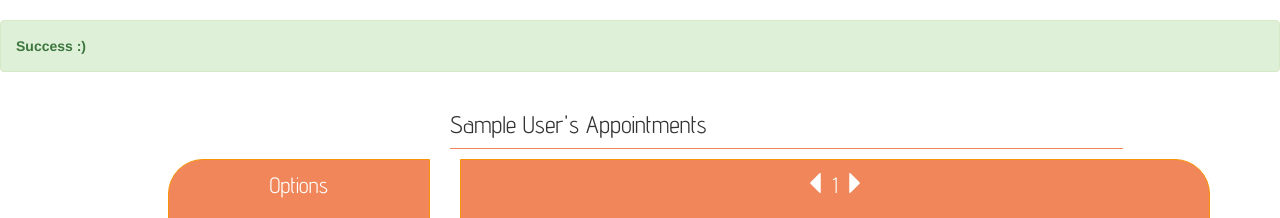
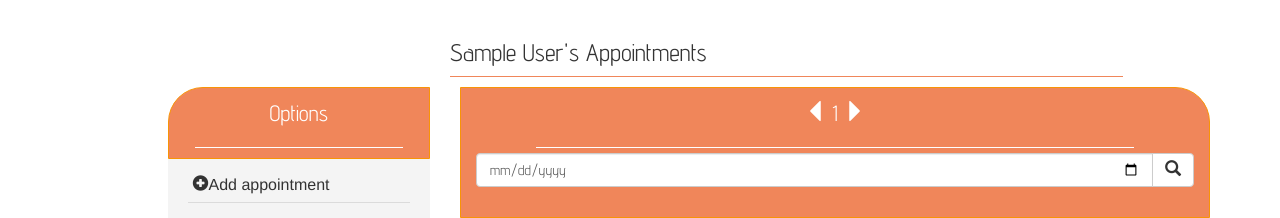
Before and after one commit to Nid173/CountMeIn_Final, a PHP site: page /appointments.php?date=1 in a window 1280 px wide. Shown: the part 62-280 px from the top of the page. Run offline with PHP 8.4, Linux system fonts and the light colour scheme; the visitor is signed in with stand-in values (Sample User, id 1); data that the repository does not hold is empty.

Commit message:
final commit

```diff
--- a/appointments.php
+++ b/appointments.php
@@ -120,9 +120,9 @@ if(isset($_GET['show'])){
  </div>
 </form>
 </header>
-<div class="alert alert-success">
+<!-- <div class="alert alert-success">
   <strong> Success :) </strong>
-</div>
+</div> -->
 <div class="container">
    <h1 class="col-sm-offset-4 title-line"><?php echo $_SESSION['name'] ?>'s Appointments</h1>
   <div class="row"><!-- Main row -->
```
